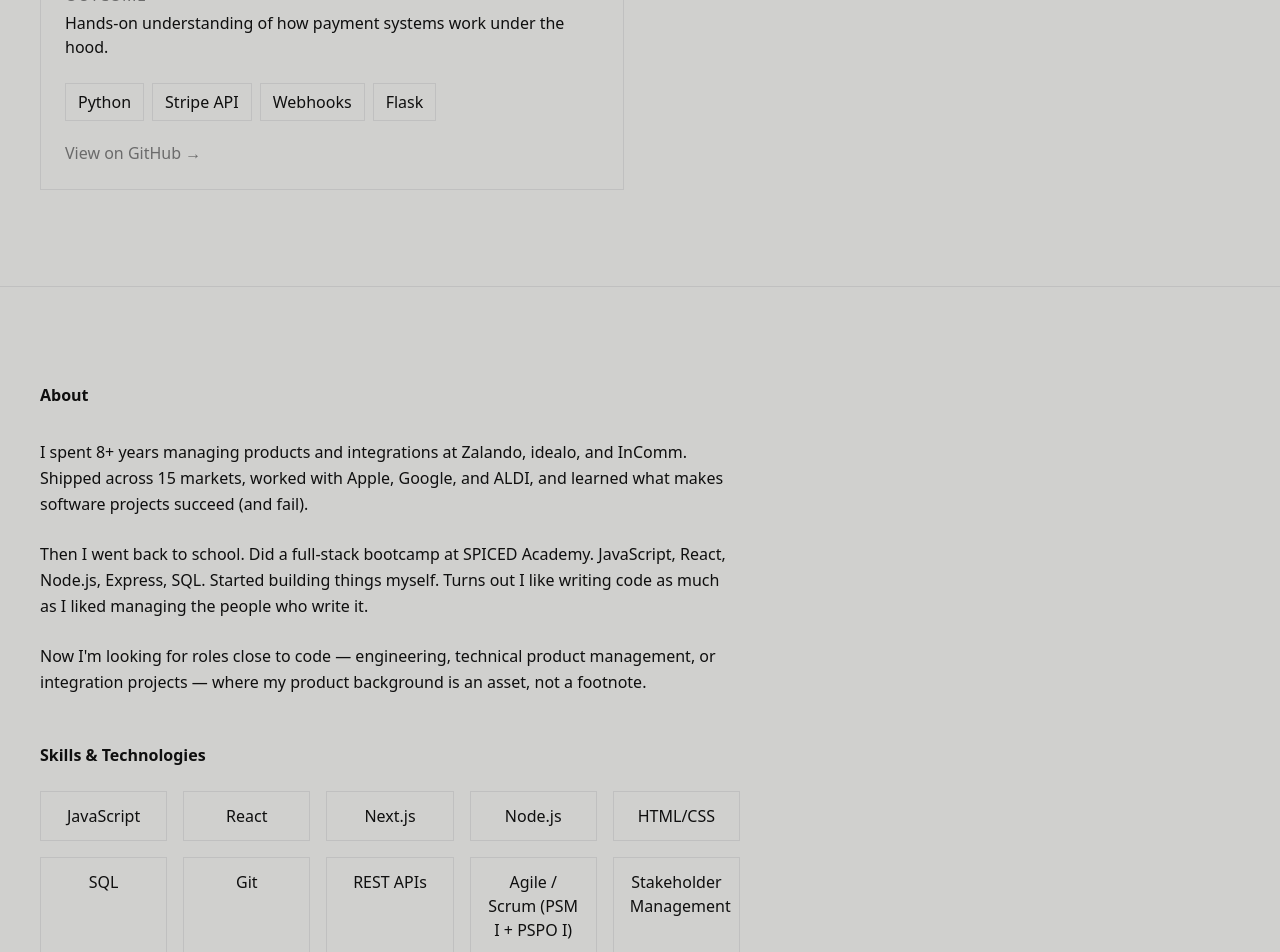
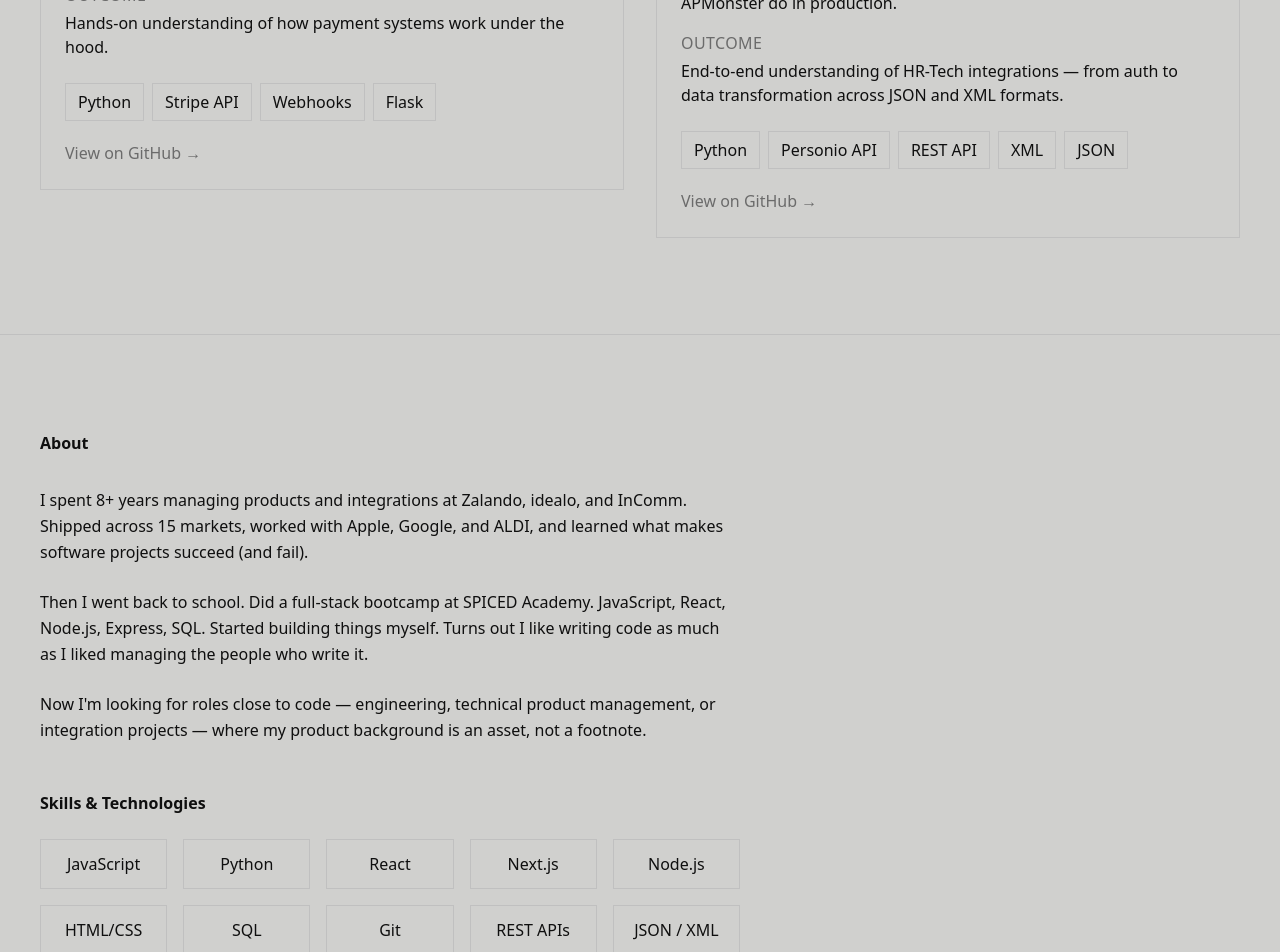
Before and after one commit to denescsaszar/portfolio, a Next.js app: page / in a window 1280 px wide. Shown: the part 2960-3912 px from the top of the page. Built offline with nearby package versions, Linux system fonts and the light colour scheme.

Commit message:
feat: add Personio API Portfolio to challenges section

```diff
--- a/app/page.tsx
+++ b/app/page.tsx
@@ -195,6 +195,16 @@ export default function Home() {
                   href="https://github.com/denescsaszar/stripe-api-portfolio"
                 />
               </FadeIn>
+              <FadeIn delay={0.4}>
+                <ChallengeCard
+                  title="Personio API Portfolio"
+                  problem="Wanted to prove hands-on API integration skills for HR-Tech — not just theory, but real implementations."
+                  approach="Built 3 real-world integration scenarios in Python: Employee Sync with pagination, Applicant Pipeline with POST requests, and SAP XML → Personio JSON transformation. Mirrors what middleware tools like APMonster do in production."
+                  outcome="End-to-end understanding of HR-Tech integrations — from auth to data transformation across JSON and XML formats."
+                  tags={["Python", "Personio API", "REST API", "XML", "JSON"]}
+                  href="https://github.com/denescsaszar/personio-api-portfolio"
+                />
+              </FadeIn>
             </div>
           </div>
         </section>
@@ -230,6 +240,7 @@ export default function Home() {
                 <div className="grid grid-cols-2 sm:grid-cols-3 md:grid-cols-4 lg:grid-cols-5 gap-3 md:gap-4">
                   {[
                     "JavaScript",
+                    "Python",
                     "React",
                     "Next.js",
                     "Node.js",
@@ -237,6 +248,7 @@ export default function Home() {
                     "SQL",
                     "Git",
                     "REST APIs",
+                    "JSON / XML",
                     "Agile / Scrum (PSM I + PSPO I)",
                     "Stakeholder Management",
                     "API Integration",
```
